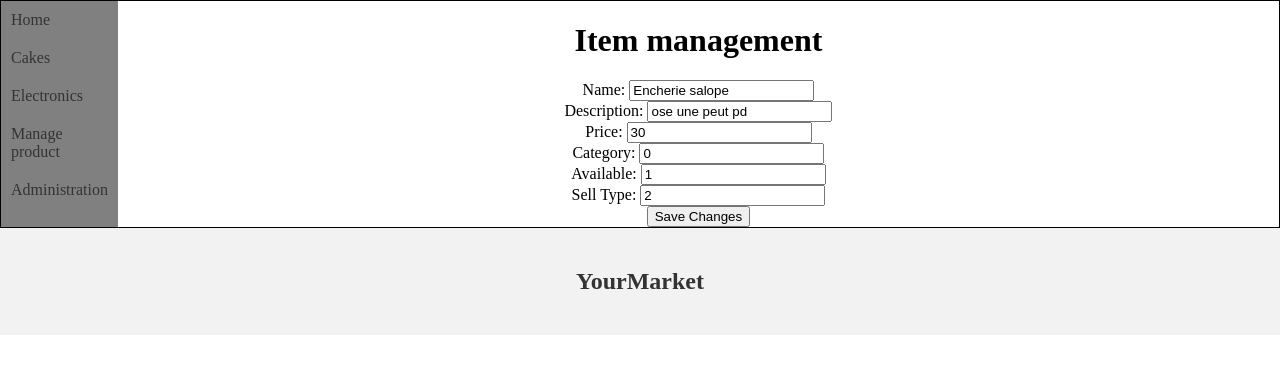
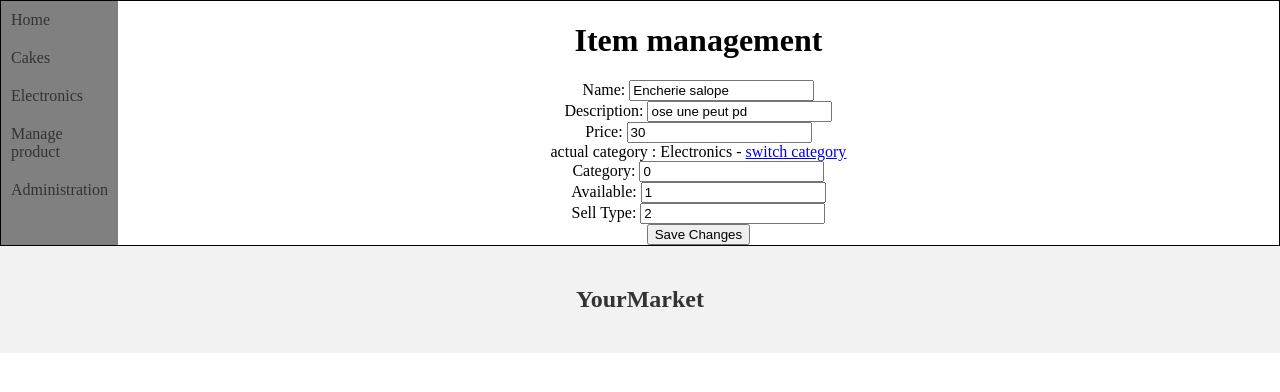
Before and after one commit to JulienFX/YourMarket, a PHP site: page /editItem.php?id=30 in a window 1280 px wide. Shown: the part 80-472 px from the top of the page. Run offline with PHP 8.4, Linux system fonts and the light colour scheme; a user stored in the database is signed in; data comes from the database, SQL or seed files in the repository.

Commit message:
switch categories

```diff
--- a/editItem.php
+++ b/editItem.php
@@ -62,7 +62,20 @@ if ($_SERVER['REQUEST_METHOD'] === 'POST') {
 
         <label for="price">Price:</label>
         <input type="text" id="price" name="price" value="<?php echo $price; ?>" required><br>
+        <?php
+        if ($categories==1){
+          echo 'actual category : Cakes - <a href="editItem.php?id='.$idItem.'&newCategory=2">switch category</a><br>';
 
+        }else{
+          echo 'actual category : Electronics - <a href="editItem.php?id='.$idItem.'&newCategory=1">switch category</a><br>';
+        }
+        if(isset($_GET["newCategory"])){
+          $newCat = $_GET["newCategory"];
+          $sql="UPDATE items SET categories ='$newCat' where id='$idItem'";
+          $conn->query($sql);
+          header('Location:editItem.php?id='.$idItem);
+        }
+        ?>
         <label for="category">Category:</label>
         <input type="text" id="category" name="category" value="<?php echo $categories; ?>" required><br>
 
```
